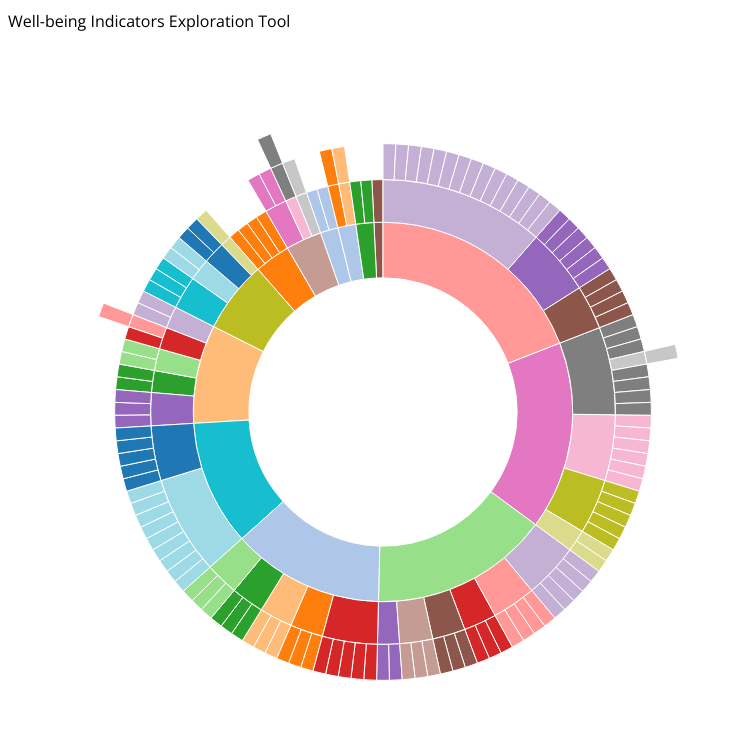
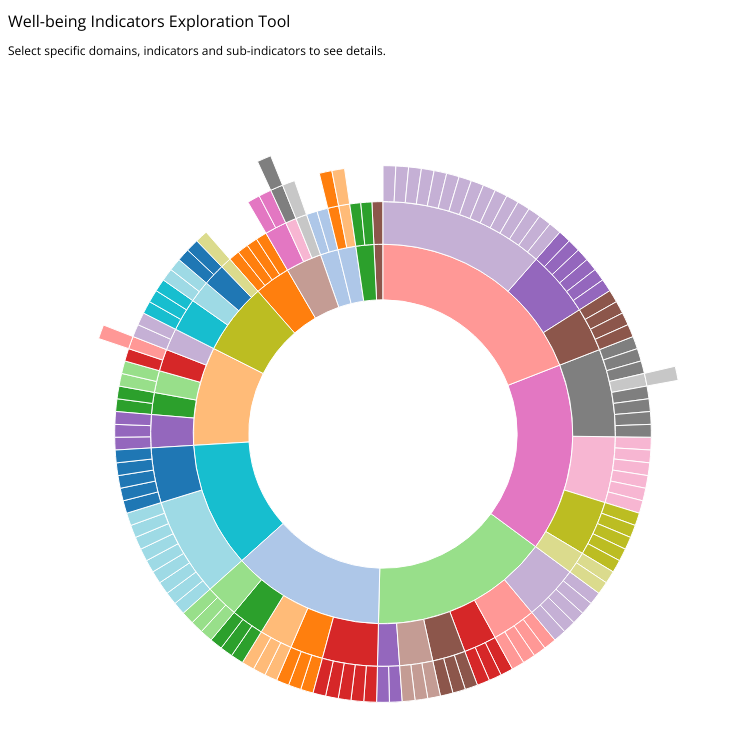
Before and after one commit to bobi-rakova/indicators-sunburst, a plain HTML site: page index.html in a window 1280 px wide. Shown: the whole page, without its empty margins (0-733 px from the left). Drawn offline with nearby package versions, Linux system fonts and the light colour scheme.

Commit message:
Initial Commit

```diff
--- a/index.html
+++ b/index.html
@@ -10,7 +10,8 @@
     <link rel="stylesheet" type="text/css" href="sequences.css"/>
   </head>
   <body>
-    <div id="label">Well-being Indicators Exploration Tool</div>
+    <div id="label">Well-being Indicators Exploration Tool </div>
+    <div> Select specific domains, indicators and sub-indicators to see details.</div>
     <div id="main">
       <div id="sequence"></div>
       <div id="chart">
--- a/sequences.css
+++ b/sequences.css
@@ -17,6 +17,7 @@ body {
 #main {
   float: left;
   width: 750px;
+  margin-top: 5px;
 }
 
 #sidebar {
```
